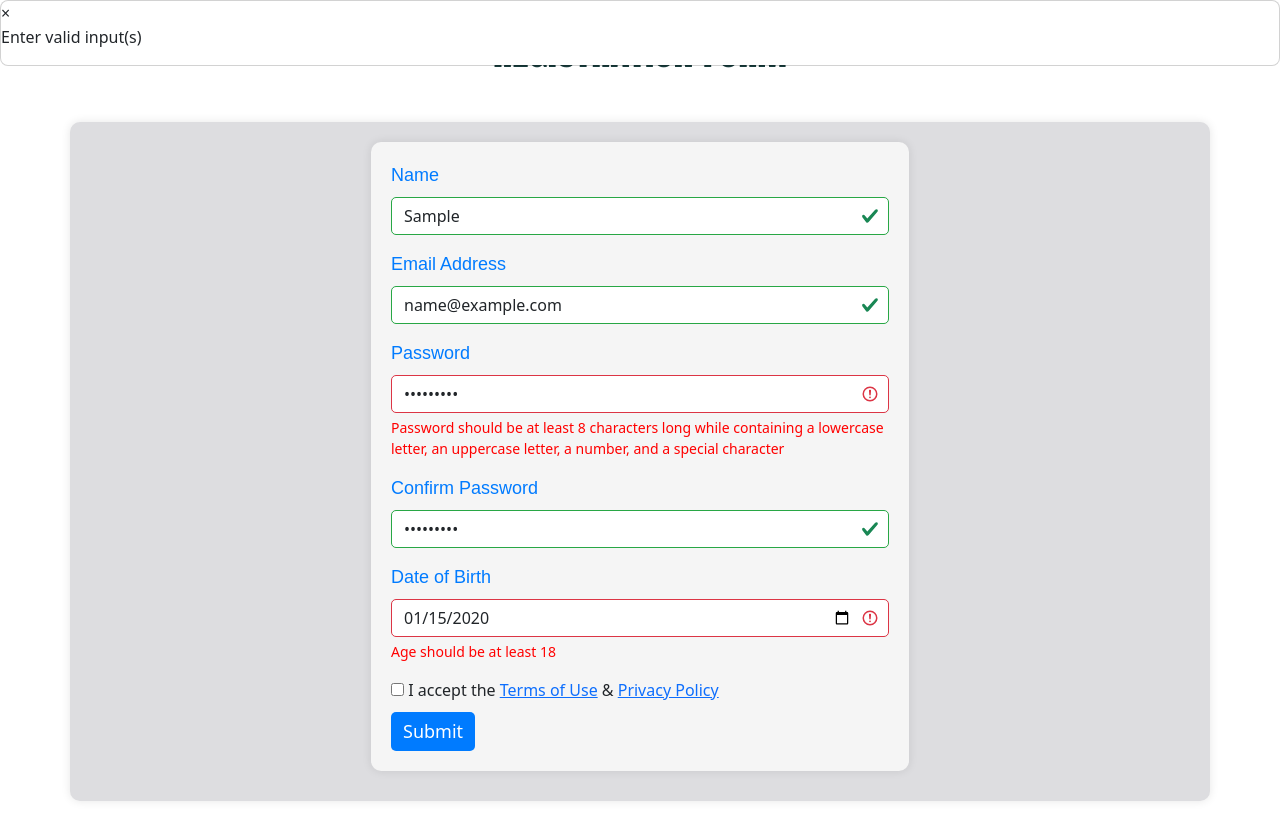
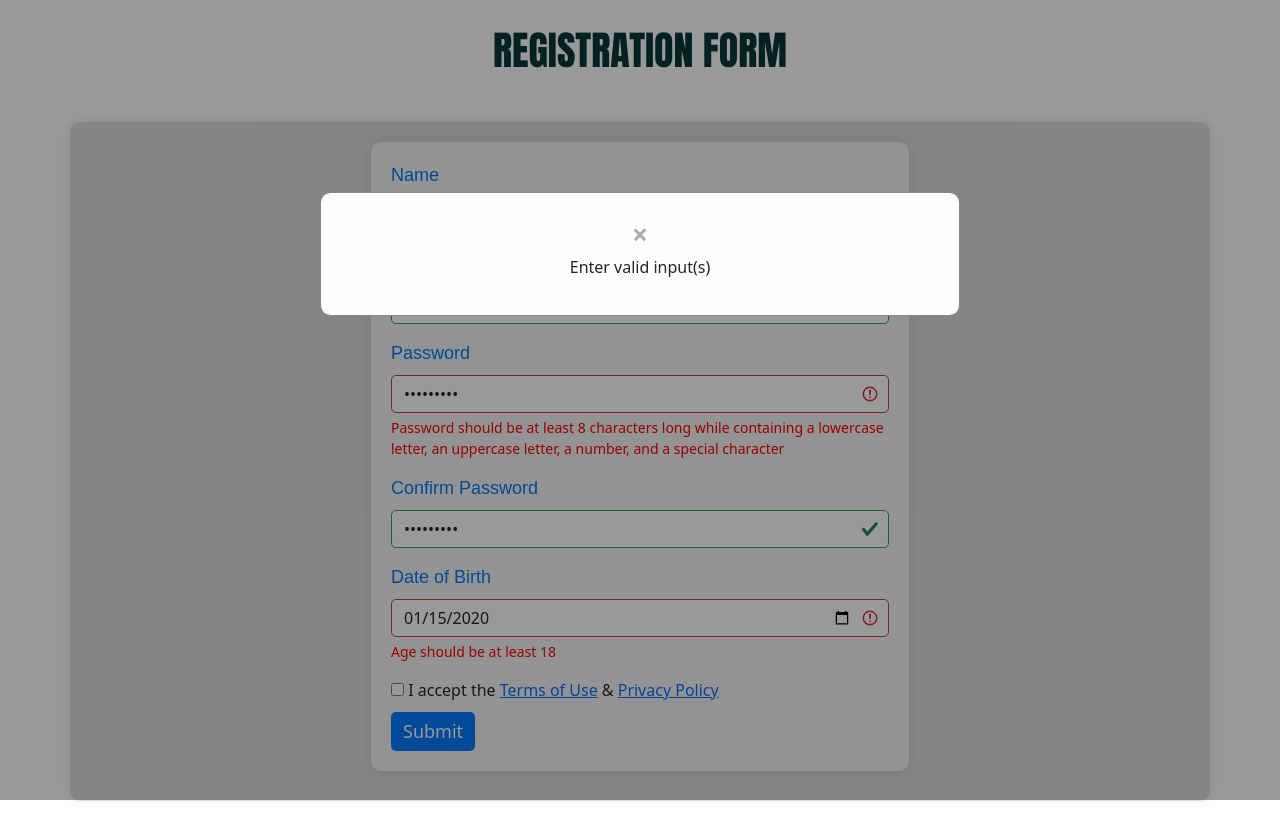
Before and after one commit to anuragpsarmah/WSD_LAB_ALL, a plain HTML site: page LAB 6/form_validate.html in a window 1280 px wide. Both pictures are taken after typing "Sample", "name@example.com", "Sample123", "Sample123", "2020-01-15" into the empty fields and a click on the button "Submit". Drawn offline with nearby package versions, Linux system fonts and the light colour scheme.

Commit message:
Update form.css

```diff
--- a/LAB 6/form.css
+++ b/LAB 6/form.css
@@ -2,7 +2,7 @@
 
 .heading {
     font-family: 'Anton';
-    color: rgb(24, 59, 59);
+    color: rgb(8, 56, 56);
     text-align: center;
     margin-top: 2%;
 }
@@ -65,7 +65,7 @@ label.form-label {
     box-shadow: 0 0 10px rgba(0, 0, 0, 0.1);
 }
 
-#edit{
+#edit {
     padding-bottom: 2%;
 }
 
@@ -74,3 +74,39 @@ label.form-label {
     color: red;
     font-size: 14px;
 }
+
+.modal {
+    display: none;
+    position: fixed;
+    z-index: 1;
+    left: 0;
+    top: 0;
+    width: 100%;
+    height: 100%;
+    overflow: auto;
+    background-color: rgba(0, 0, 0, 0.4);
+}
+
+.modal-content {
+    text-align: center;
+    background-color: #fefefe;
+    margin: 15% auto;
+    padding: 20px;
+    border: 1px solid #888;
+    width: 50%;
+    border-radius: 10px;
+}
+
+.close {
+    color: #aaa;
+    float: right;
+    font-size: 28px;
+    font-weight: bold;
+}
+
+.close:hover,
+.close:focus {
+    color: black;
+    text-decoration: none;
+    cursor: pointer;
+}
```
